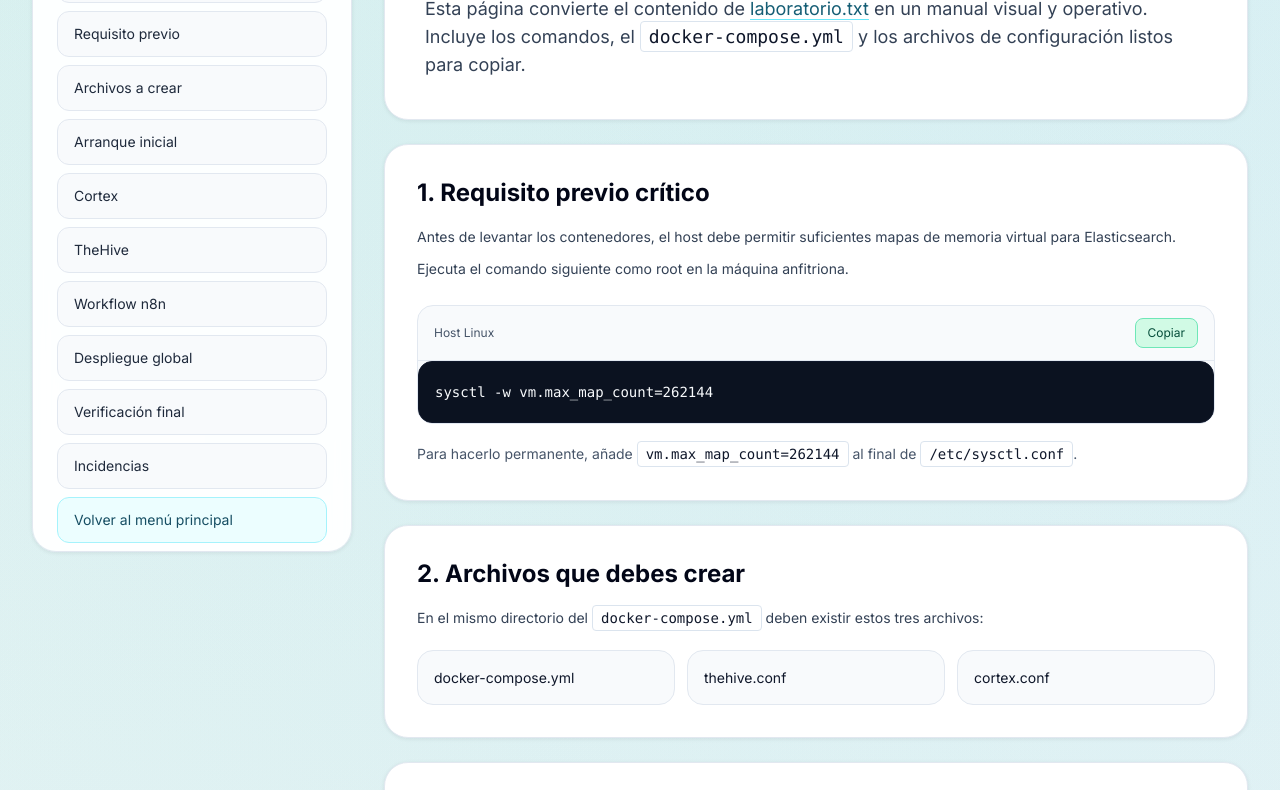
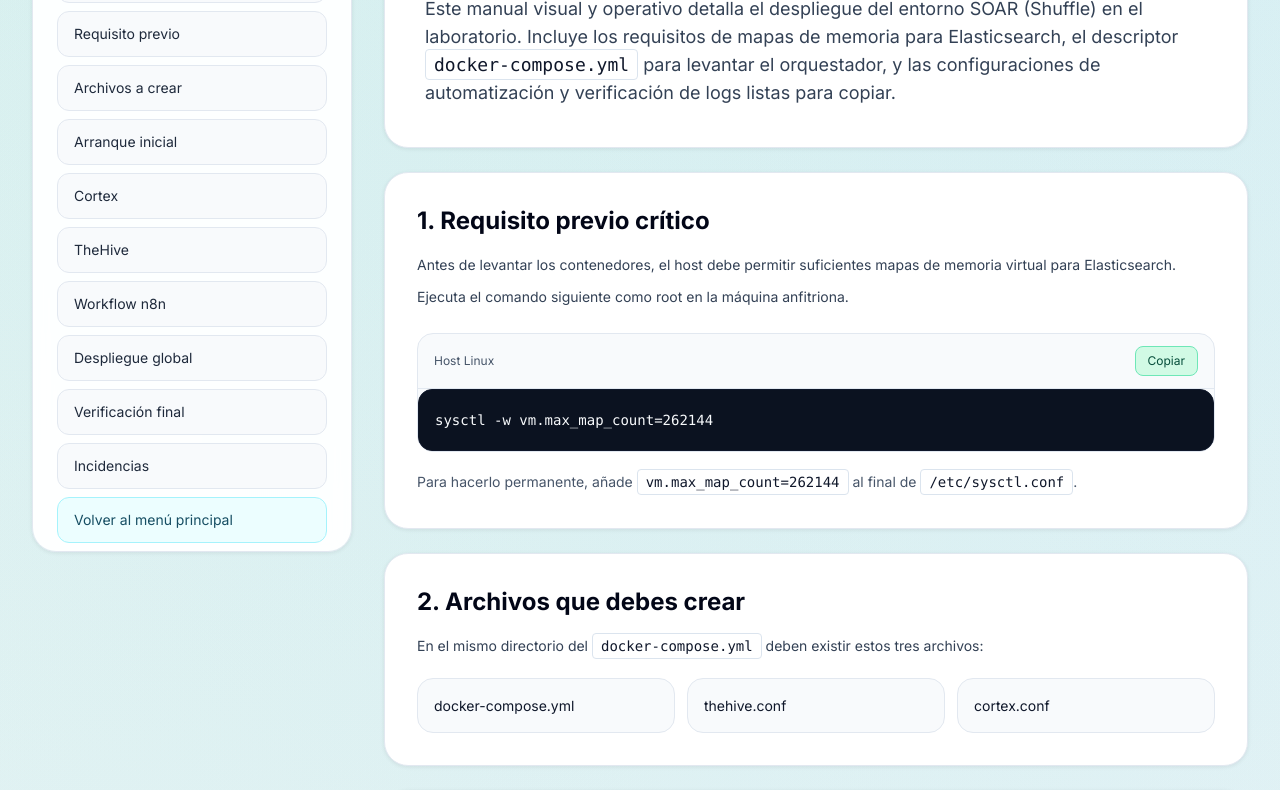
Before and after one commit to AaronSGomez/tfg-masterciber, a plain HTML site: page soar/soar.html in a window 1280 px wide. Shown: the part 240-1030 px from the top of the page. Drawn offline with nearby package versions, Linux system fonts and the light colour scheme.

```diff
--- a/soar/soar.html
+++ b/soar/soar.html
@@ -65,8 +65,8 @@
             <p class="inline-flex rounded-full border border-emerald-200 bg-emerald-100 px-3 py-1 text-xs font-bold uppercase tracking-[0.25em] text-emerald-900">Laboratorio SOAR</p>
             <h2 class="mt-4 text-3xl font-black tracking-tight text-slate-950 md:text-5xl">Guía de despliegue con bloques de código copiable</h2>
             <p class="mt-4 max-w-4xl text-base leading-8 text-slate-700 md:text-lg">
-              Esta página convierte el contenido de <a href="laboratorio.txt" class="text-cyan-800 underline decoration-cyan-300 underline-offset-4">laboratorio.txt</a> en un manual visual y operativo. Incluye los comandos, el <code class="rounded bg-slate-900 px-2 py-1 text-emerald-200">docker-compose.yml</code> y los archivos de configuración listos para copiar.
-                </p>
+              Este manual visual y operativo detalla el despliegue del entorno SOAR (Shuffle) en el laboratorio. Incluye los requisitos de mapas de memoria para Elasticsearch, el descriptor <code class="rounded bg-slate-900 px-2 py-1 text-emerald-200">docker-compose.yml</code> para levantar el orquestador, y las configuraciones de automatización y verificación de logs listas para copiar.
+            </p>
             </header>
 
           <article id="requisitos" class="rounded-3xl border border-slate-200 bg-white p-8 shadow-xl shadow-slate-300/20 backdrop-blur">
```
